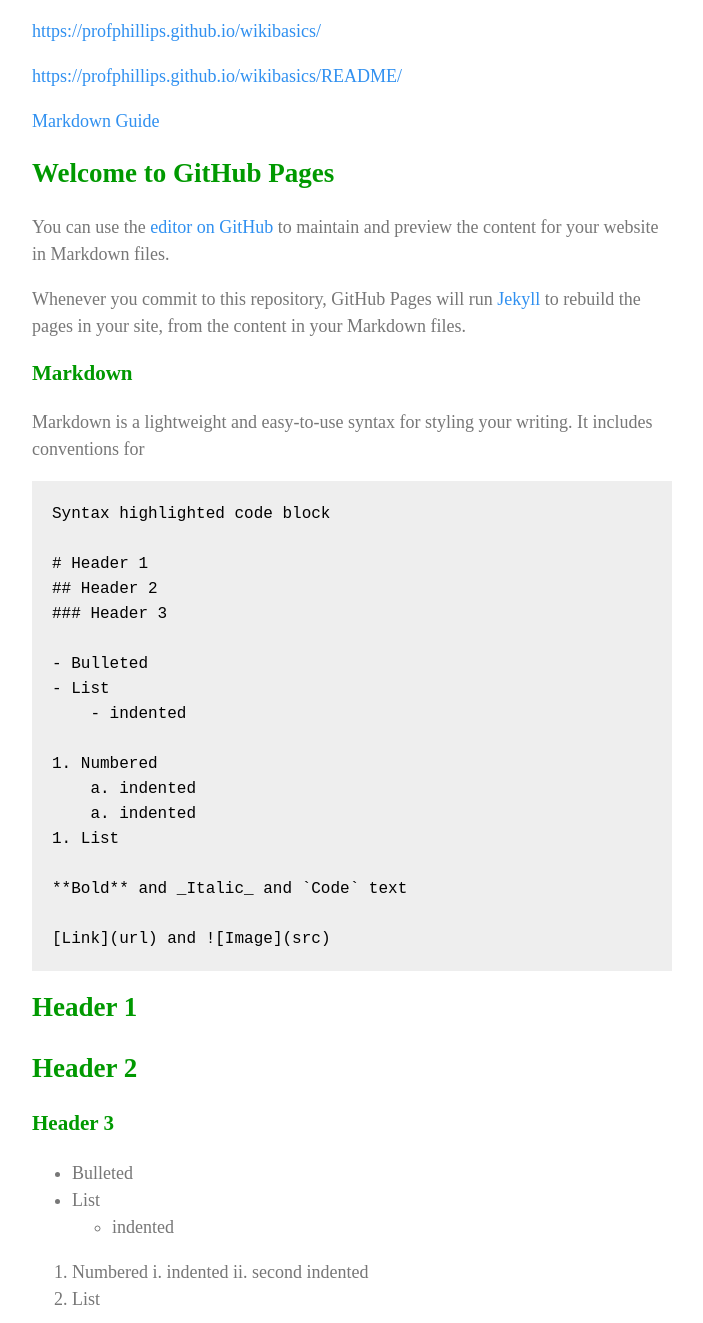
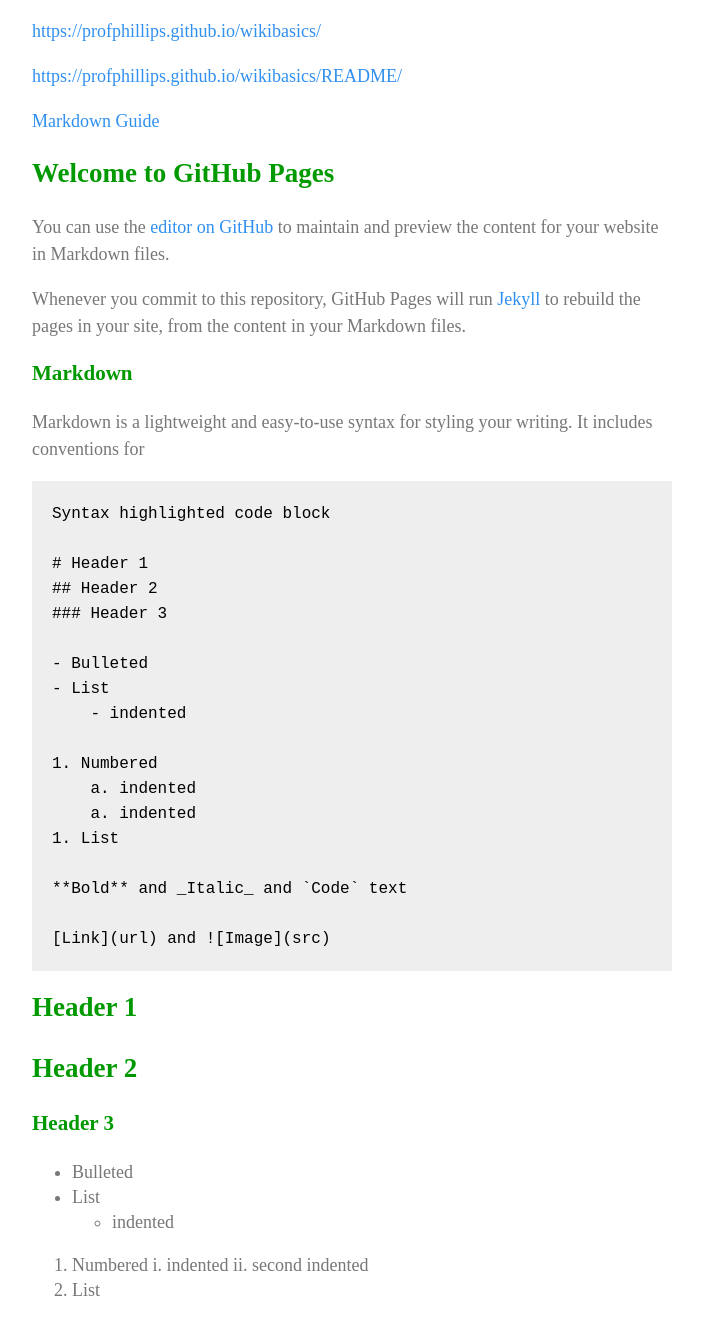
Before and after one commit to profphillips/wikibasics, a Jekyll site: the page built from README.md, in a window 1280 px wide. Shown: the top 1323 px of the page, without its empty margins (288-991 px from the left). Built offline with Jekyll 4.4.1, drawn with Linux system fonts in a browser that asks for light colours.

Commit message:
Update style.scss

```diff
--- a/assets/css/style.scss
+++ b/assets/css/style.scss
@@ -46,9 +46,9 @@ h1, h2, h3, h4, h5, h6 {
   font-family: $header-font-family;
 }
 
-//li {
- // line-height: 1.4 ;
-//}
+li {
+  line-height: 1.4 ;
+}
 
 #main_content {
   width: 100%;
```
